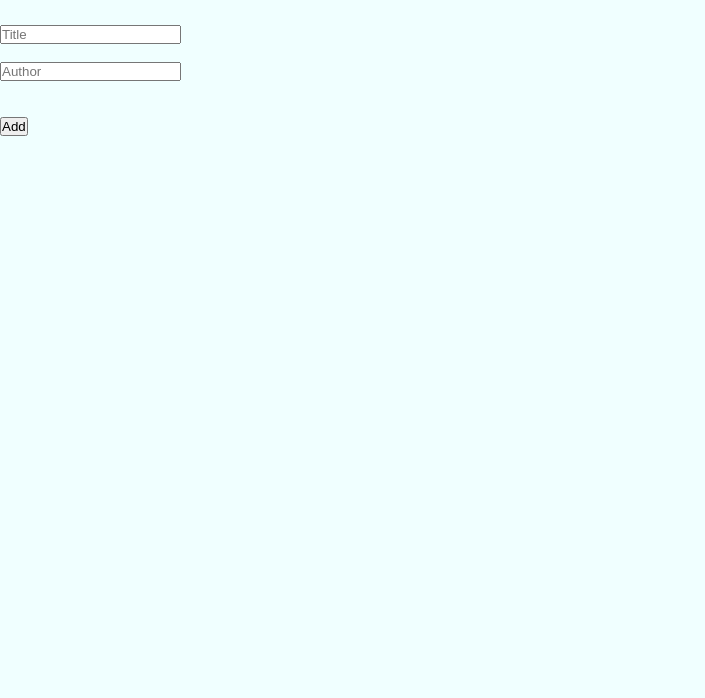
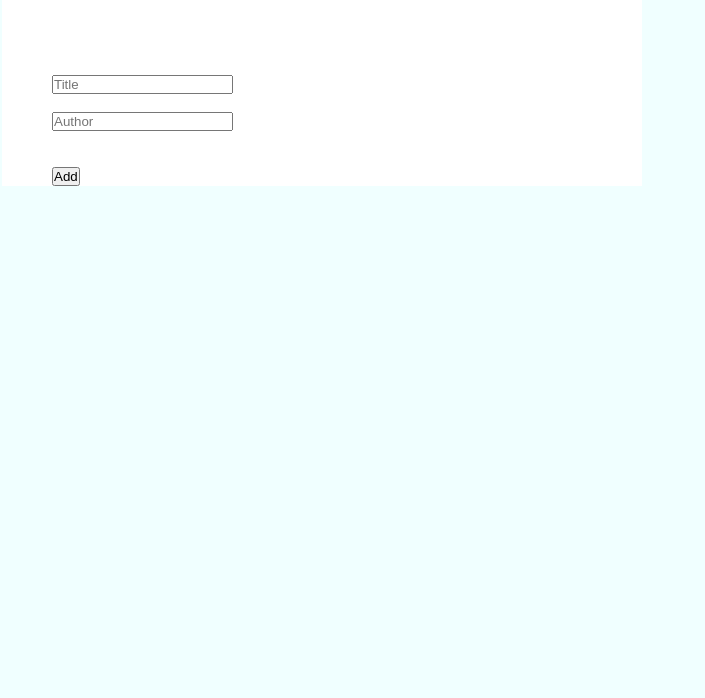
Before and after one commit to amare1990/Awesome-Books, a plain HTML site: page index.html in a window 1280 px wide. Shown: the part 102-800 px from the top of the page, without its empty margins (0-705 px from the left). Drawn offline with Linux system fonts and the light colour scheme.

Commit message:
Modify css styles

```diff
--- a/css/style.css
+++ b/css/style.css
@@ -7,3 +7,10 @@
 body {
   background-color: azure;
 }
+
+.wrapper {
+  width: 50%;
+  background-color: #fff;
+  margin: 50px 2px;
+  padding-left: 50px;
+}
```
